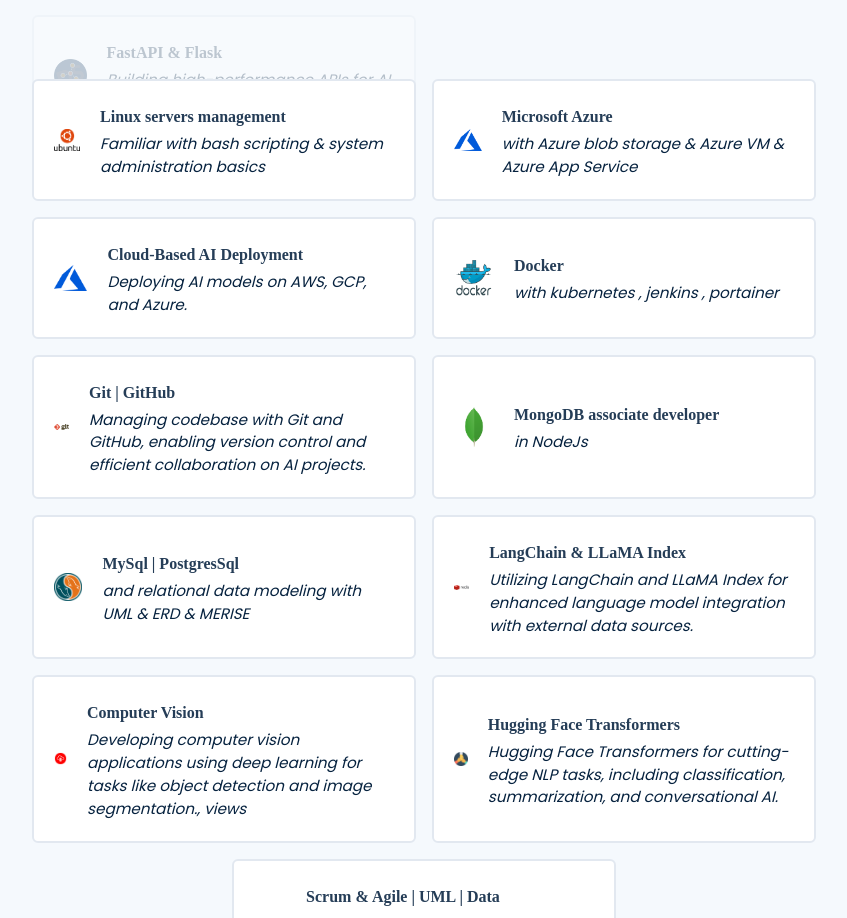
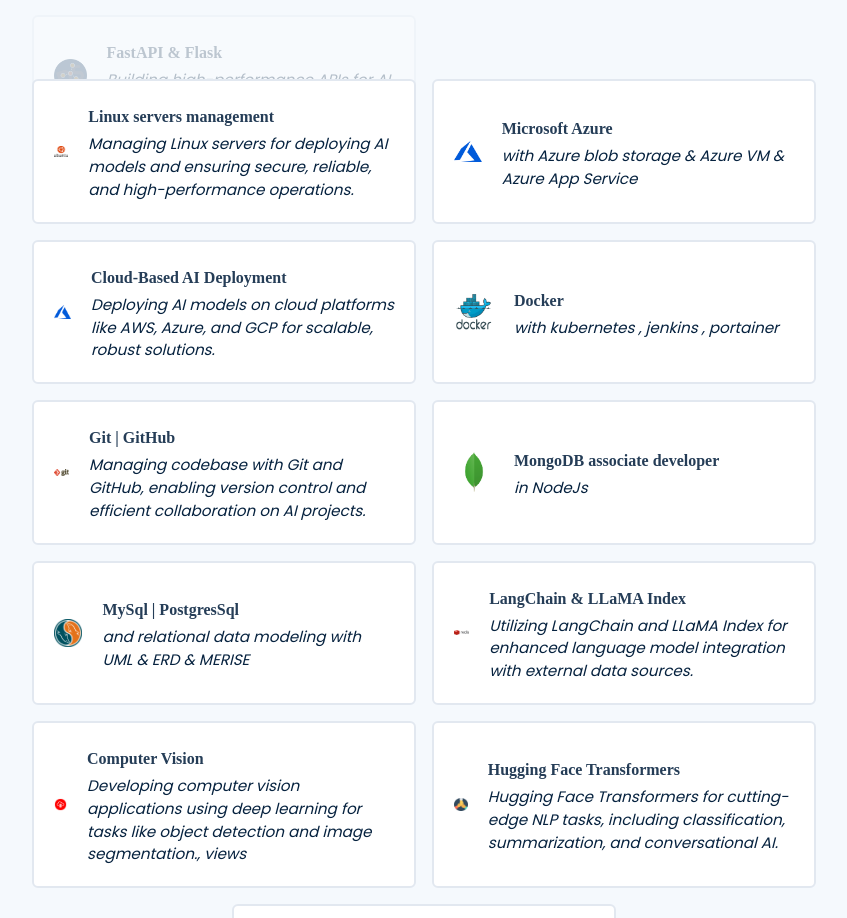
Before and after one commit to sial-sanwal/SanwalKhan-AI-Portfolio, a React (Vite) app: page / in a window 1280 px wide. Shown: the part 2020-2938 px from the top of the page, without its empty margins (216-1063 px from the left). Built offline with nearby package versions, Linux system fonts and the light colour scheme; a web font is replaced by a local one.

Commit message:
adding linux paragragh

```diff
--- a/src/Content.js
+++ b/src/Content.js
@@ -163,13 +163,13 @@
                 logo: spring,
             }, {
                 name: "Linux servers management",
-                para: "Familiar with bash scripting & system administration basics",
+                para: "Managing Linux servers for deploying AI models and ensuring secure, reliable, and high-performance operations.",
                 logo: linux,
             }, {
                 name: "Microsoft Azure", para: "with Azure blob storage & Azure VM & Azure App Service", logo: azure,
             }, {
                 name: "Cloud-Based AI Deployment",
-                para: "Deploying AI models on AWS, GCP, and Azure.",
+                para: "Deploying AI models on cloud platforms like AWS, Azure, and GCP for scalable, robust solutions.",
                 logo: oci,
             }, {
                 name: "Docker", para: "with kubernetes , jenkins , portainer", logo: docker,
```
